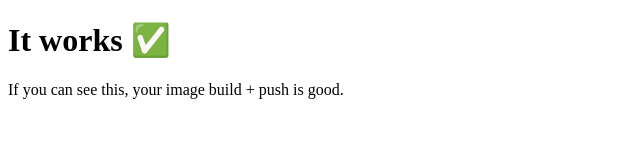
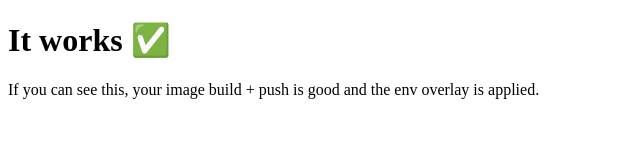
Before and after one commit to KylerLoucks/k8s-workshop-argo-platform, a plain HTML site: page apps/web-ui/index.html in a window 1280 px wide. Shown: the whole page, without its empty margins (0-640 px from the left). Drawn offline with Linux system fonts and the light colour scheme.

Commit message:
build ghcr image

```diff
--- a/apps/web-ui/index.html
+++ b/apps/web-ui/index.html
@@ -6,6 +6,6 @@
   </head>
   <body>
     <h1>It works ✅</h1>
-    <p>If you can see this, your image build + push is good.</p>
+    <p>If you can see this, your image build + push is good and the env overlay is applied.</p>
   </body>
 </html>
```
